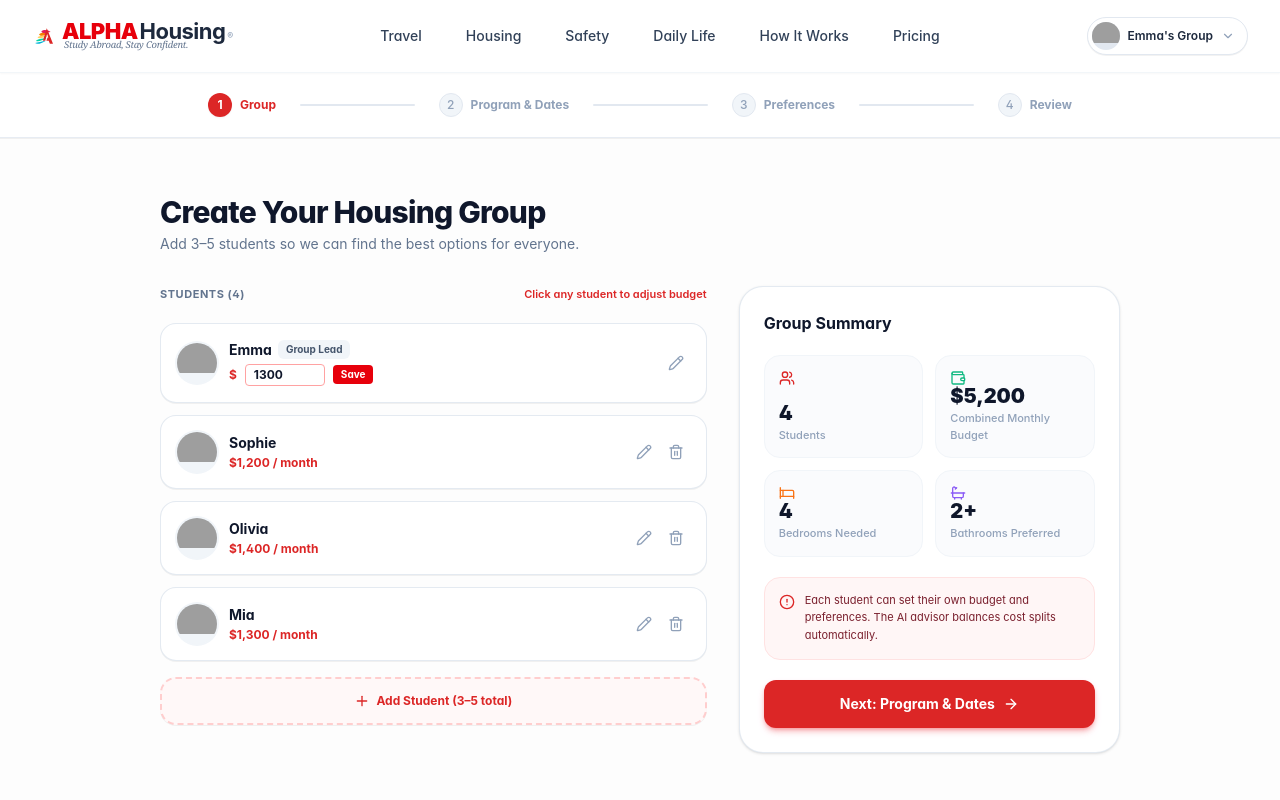
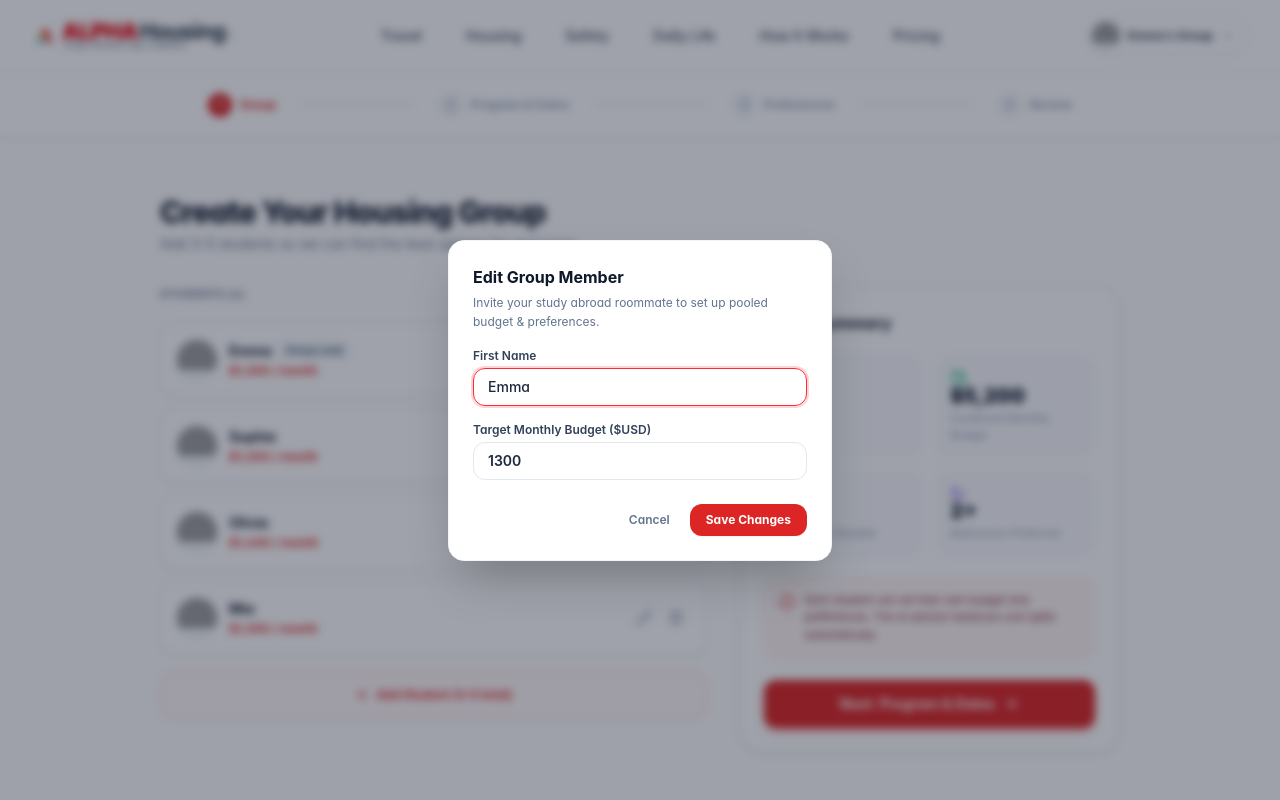
Before and after one commit to sharifuldev134-source/alpha-housing-frontend, a Next.js app: page /create-plan in a window 1280 px wide. Both pictures are taken after a click on the button 675 px from the left and 359 px from the top of the page. Shown: the top 800 px of the page. Built offline with nearby package versions, Linux system fonts and the light colour scheme; grey boxes are pictures that could not be loaded.

Commit message:
Add exact Add Group Member modal matching screenshot

```diff
--- a/app/create-plan/page.tsx
+++ b/app/create-plan/page.tsx
@@ -71,8 +71,11 @@ export default function CreatePlanPage() {
     },
   ]);
 
-  const [editingStudentId, setEditingStudentId] = useState<string | null>(null);
-  const [tempBudget, setTempBudget] = useState<number>(1300);
+  // Add / Edit Student Modal State
+  const [addModalOpen, setAddModalOpen] = useState(false);
+  const [newMemberName, setNewMemberName] = useState("");
+  const [newMemberBudget, setNewMemberBudget] = useState(1150);
+  const [editingStudent, setEditingStudent] = useState<Student | null>(null);
 
   // STEP 2 STATE: Program & Dates
   const [university, setUniversity] = useState("IES Abroad - Florence");
@@ -103,22 +106,49 @@ export default function CreatePlanPage() {
     setStudents(students.filter((s) => s.id !== id));
   };
 
-  const handleAddStudent = () => {
+  const handleOpenAddModal = () => {
+    setEditingStudent(null);
+    setNewMemberName("");
+    setNewMemberBudget(1150);
+    setAddModalOpen(true);
+  };
+
+  const handleOpenEditModal = (st: Student) => {
+    setEditingStudent(st);
+    setNewMemberName(st.name);
+    setNewMemberBudget(st.budget);
+    setAddModalOpen(true);
+  };
+
+  const handleSaveMember = (e: React.FormEvent) => {
+    e.preventDefault();
+    if (!newMemberName.trim()) return;
+
+    if (editingStudent) {
+      setStudents(
+        students.map((s) =>
+          s.id === editingStudent.id
+            ? { ...s, name: newMemberName.trim(), budget: newMemberBudget }
+            : s
+        )
+      );
+    } else {
       if (students.length >= 5) return;
+      const avatarList = [
+        "https://images.unsplash.com/photo-1524504388940-b1c1722653e1?auto=format&fit=crop&w=120&q=80",
+        "https://images.unsplash.com/photo-1539571696357-5a69c17a67c6?auto=format&fit=crop&w=120&q=80",
+        "https://images.unsplash.com/photo-1507003211169-0a1dd7228f2d?auto=format&fit=crop&w=120&q=80",
+      ];
       const newStudent: Student = {
         id: `student-${Date.now()}`,
-      name: `Roommate ${students.length + 1}`,
-      avatar: "https://images.unsplash.com/photo-1539571696357-5a69c17a67c6?auto=format&fit=crop&w=120&q=80",
-      budget: 1250,
+        name: newMemberName.trim(),
+        avatar: avatarList[students.length % avatarList.length],
+        budget: newMemberBudget,
       };
       setStudents([...students, newStudent]);
-  };
+    }
 
-  const handleSaveBudget = (id: string) => {
-    setStudents(
-      students.map((s) => (s.id === id ? { ...s, budget: tempBudget } : s))
-    );
-    setEditingStudentId(null);
+    setAddModalOpen(false);
   };
 
   const toggleMustHave = (key: string) => {
@@ -241,38 +271,17 @@ export default function CreatePlanPage() {
                             </span>
                           )}
                         </div>
-                        {editingStudentId === student.id ? (
-                          <div className="flex items-center gap-2 mt-1">
-                            <span className="text-xs font-bold text-[#DC2626]">$</span>
-                            <input
-                              type="number"
-                              value={tempBudget}
-                              onChange={(e) => setTempBudget(Number(e.target.value))}
-                              className="w-20 px-2 py-0.5 text-xs font-bold border border-red-300 rounded focus:outline-none"
-                            />
-                            <button
-                              onClick={() => handleSaveBudget(student.id)}
-                              className="text-[10px] bg-red-600 text-white px-2 py-0.5 rounded font-bold"
-                            >
-                              Save
-                            </button>
-                          </div>
-                        ) : (
                         <p className="text-xs font-bold text-[#DC2626] mt-0.5">
                           ${student.budget.toLocaleString()} / month
                         </p>
-                        )}
                       </div>
                     </div>
 
                     <div className="flex items-center gap-1 text-slate-400">
                       <button
-                        onClick={() => {
-                          setEditingStudentId(student.id);
-                          setTempBudget(student.budget);
-                        }}
+                        onClick={() => handleOpenEditModal(student)}
                         className="p-1.5 hover:text-slate-700 transition-colors"
-                        title="Edit budget"
+                        title="Edit student"
                       >
                         <Pencil className="w-4 h-4" />
                       </button>
@@ -293,7 +302,7 @@ export default function CreatePlanPage() {
               {/* Add Student Button */}
               {students.length < 5 && (
                 <button
-                  onClick={handleAddStudent}
+                  onClick={handleOpenAddModal}
                   className="w-full py-3.5 rounded-2xl border-2 border-dashed border-red-200/90 hover:border-red-300 bg-[#FFF8F8] text-[#DC2626] text-xs font-bold flex items-center justify-center gap-1.5 transition-colors shadow-2xs"
                 >
                   <Plus className="w-4 h-4" />
@@ -383,6 +392,69 @@ export default function CreatePlanPage() {
               </div>
             </div>
           </div>
+
+          {/* Add / Edit Group Member Modal matching screenshot */}
+          {addModalOpen && (
+            <div className="fixed inset-0 z-50 bg-slate-900/40 backdrop-blur-xs flex items-center justify-center p-4">
+              <div className="bg-white rounded-2xl shadow-2xl border border-slate-100 p-5 sm:p-6 w-full max-w-sm animate-in fade-in zoom-in-95 duration-150">
+                <h3 className="text-base font-bold text-slate-900">
+                  {editingStudent ? "Edit Group Member" : "Add Group Member"}
+                </h3>
+                <p className="text-xs text-slate-500 mt-1 mb-4 leading-relaxed">
+                  Invite your study abroad roommate to set up pooled budget &amp; preferences.
+                </p>
+
+                <form onSubmit={handleSaveMember} className="space-y-4">
+                  <div>
+                    <label className="block text-xs font-semibold text-slate-700 mb-1">
+                      First Name
+                    </label>
+                    <input
+                      type="text"
+                      required
+                      value={newMemberName}
+                      onChange={(e) => setNewMemberName(e.target.value)}
+                      placeholder="e.g. Mia Jenkins"
+                      className="w-full px-3.5 py-2 rounded-xl border border-red-400 focus:outline-none focus:ring-2 focus:ring-red-500/20 focus:border-red-500 text-sm font-medium text-slate-800"
+                      autoFocus
+                    />
+                  </div>
+
+                  <div>
+                    <label className="block text-xs font-semibold text-slate-700 mb-1">
+                      Target Monthly Budget ($USD)
+                    </label>
+                    <input
+                      type="number"
+                      required
+                      min={500}
+                      max={4000}
+                      step={50}
+                      value={newMemberBudget}
+                      onChange={(e) => setNewMemberBudget(Number(e.target.value))}
+                      className="w-full px-3.5 py-2 rounded-xl border border-slate-200 focus:outline-none focus:ring-2 focus:ring-red-500/20 focus:border-red-500 text-sm font-semibold text-slate-800"
+                    />
+                  </div>
+
+                  <div className="flex items-center justify-end gap-3 pt-2">
+                    <button
+                      type="button"
+                      onClick={() => setAddModalOpen(false)}
+                      className="text-xs font-semibold text-slate-500 hover:text-slate-800 px-2 py-1.5 transition-colors"
+                    >
+                      Cancel
+                    </button>
+                    <button
+                      type="submit"
+                      className="px-4 py-2 rounded-xl bg-[#DC2626] hover:bg-[#B91C1C] text-white font-bold text-xs shadow-xs transition-colors"
+                    >
+                      {editingStudent ? "Save Changes" : "Add to Group"}
+                    </button>
+                  </div>
+                </form>
+              </div>
+            </div>
+          )}
         </div>
       )}
 
```
Lines whose indentation alone changed are shown as unchanged.
